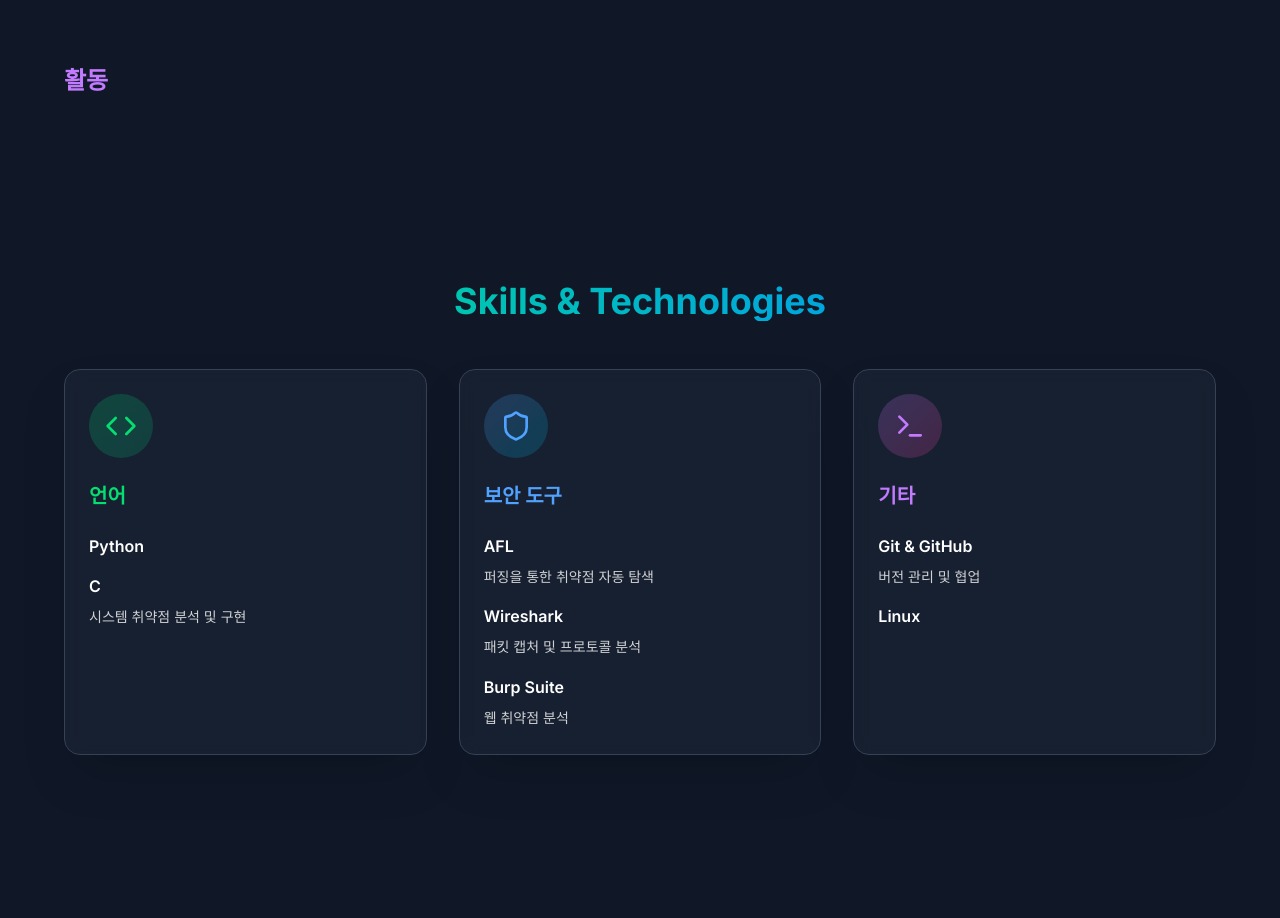
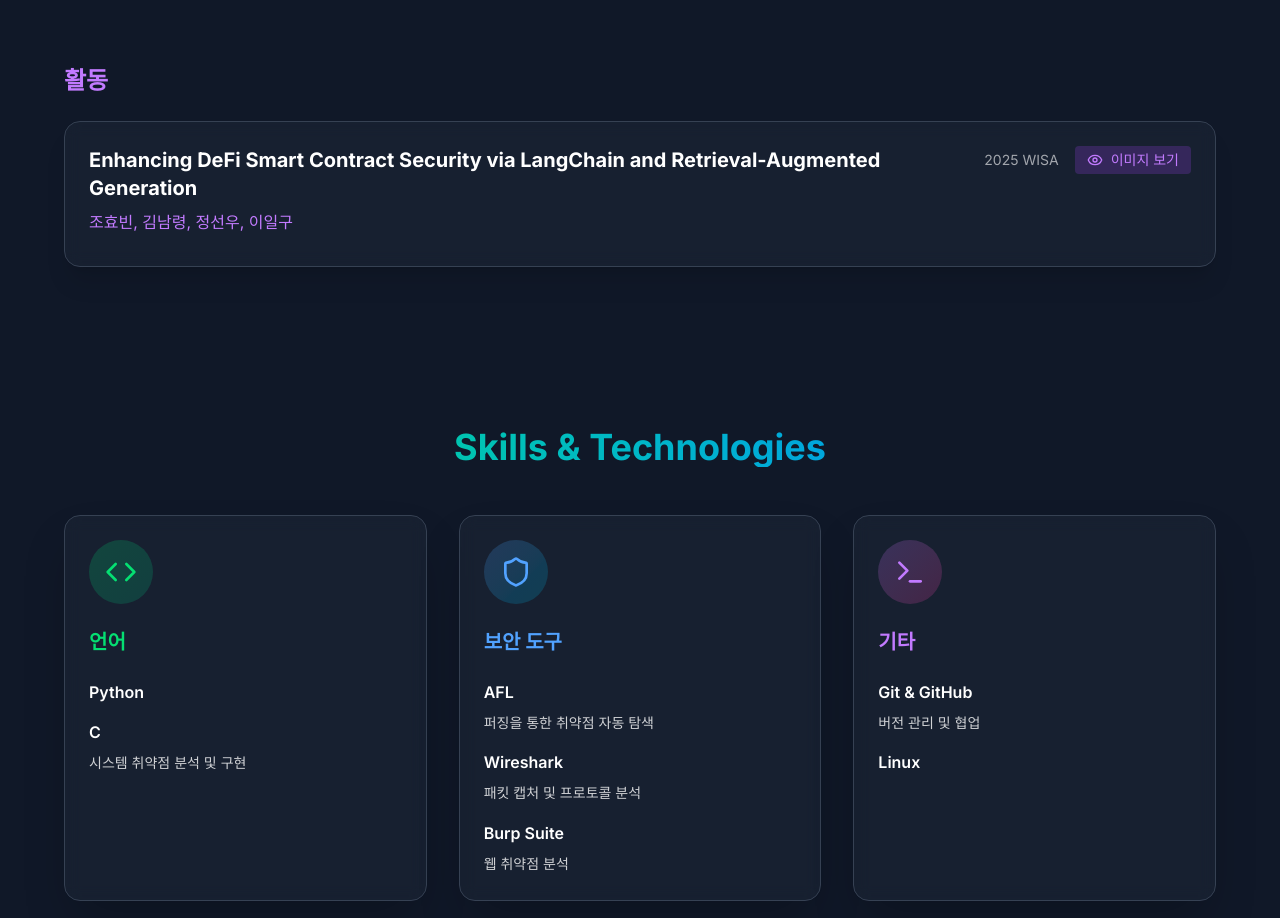
Before and after one commit to sunwwwo/portfoilo, a Next.js app: page / in a window 1280 px wide. Shown: the part 4620-5538 px from the top of the page. Built offline with nearby package versions, Linux system fonts and the light colour scheme.

Commit message:
Update portfolioData.js

```diff
--- a/src/app/data/portfolioData.js
+++ b/src/app/data/portfolioData.js
@@ -174,16 +174,16 @@ certificates: [
 
 
   externalActivities: [
-    /*{
+    {
       id: "activity-secon-2025",
-      name: "제23회 세계보안엑스포 (SECON & eGISEC)",
-      role: "참가자 (Attendee)",
-      date: "2025. 03. 21.",
-      description: "국내외 주요 보안 기업들의 부스를 방문하여 최신 AI 보안, 클라우드 보안 기술 동향을 파악하고, 다양한 보안 솔루션의 동작 원리를 이해하는 기회를 가졌습니다.",
+      name: "Enhancing DeFi Smart Contract Security via LangChain and Retrieval-Augmented Generation",
+      role: "조효빈, 김남령, 정선우, 이일구",
+      date: "2025 WISA",
+      description: "",
       activityImage: "/defaultimage.png"
     },
 
-      */
+
   ],
 
 
```
